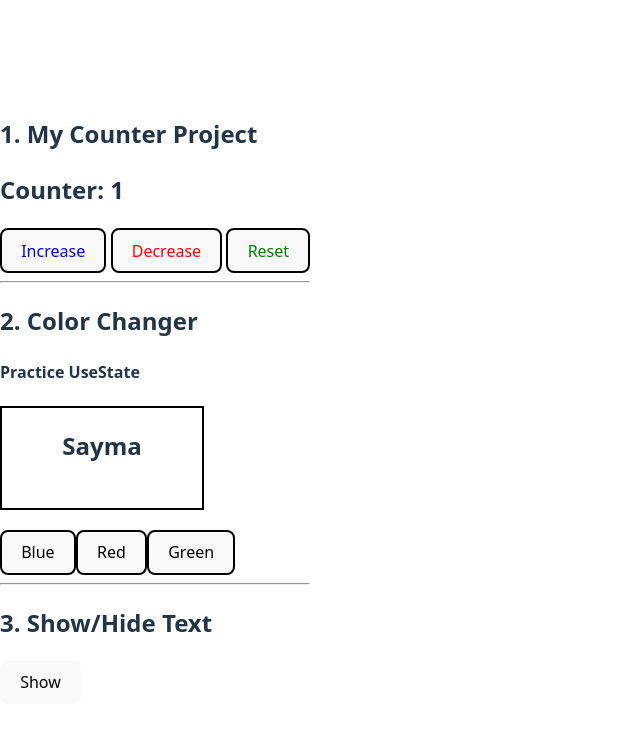
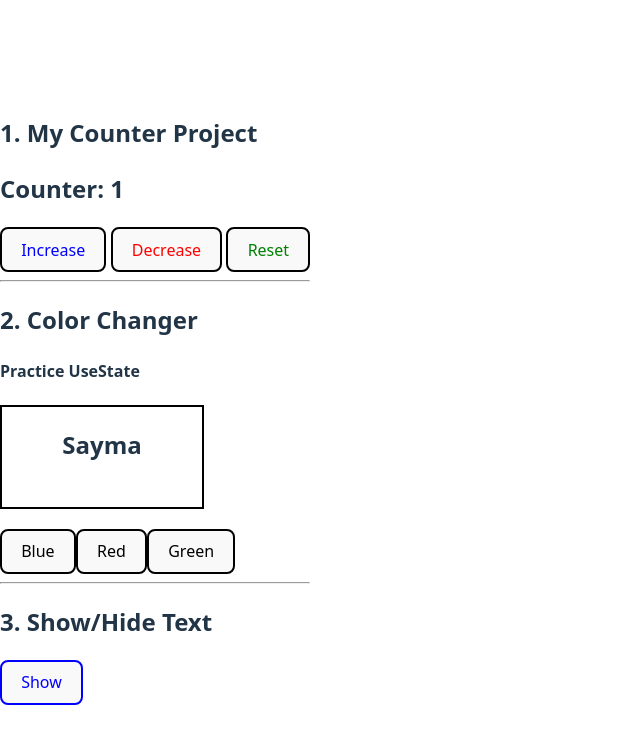
Before and after one commit to saymaruhi/counter, a React (Vite) app: page / in a window 1280 px wide. Shown: the top 744 px of the page, without its empty margins (0-640 px from the left). Built offline with nearby package versions, Linux system fonts and the light colour scheme.

Commit message:
Chanded in style button

```diff
--- a/src/practice.jsx
+++ b/src/practice.jsx
@@ -36,12 +36,10 @@ function Text(){
   return(
     <div>
       <h2>3. Show/Hide Text</h2>
-      {display && (
-      <p>This is my Show and Hide  Toggel</p>
-    )}
+      {display && (<p>This is my Show and Hide  Toggel</p>)}
 
 
-     <button onClick={()=> setDisplay(!display)}> {display ? "Hide" : "Show"}
+     <button style={{border: '2px solid blue', color: "blue"}} onClick={()=> setDisplay(!display)}> {display ? "Hide" : "Show"}
      </button>
       </div>
   )
```
